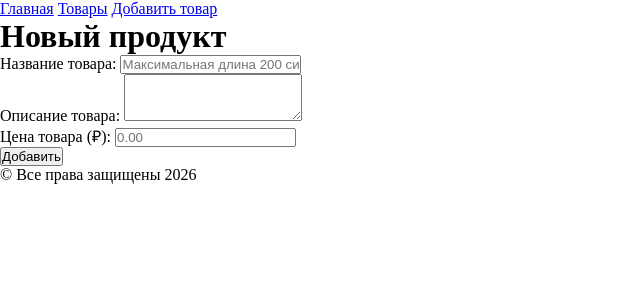
After one commit to swatkmz2020-code/django-master-project, a Django app: page /products/add/ in a window 1280 px wide. The commit adds this page. Shown: the top 300 px of the page, without its empty margins (0-640 px from the left). Run offline with Django 5.2, Linux system fonts and the light colour scheme.

Commit message:
Реализовал функционал добавления товара.

```diff
--- a/apps/eshop/templates/eshop/base.html
+++ b/apps/eshop/templates/eshop/base.html
@@ -15,6 +15,7 @@
         <nav>
             <a href="{% url 'eshop:home_page' %}">Главная</a>
             <a href="{% url 'eshop:product_list' %}">Товары</a>
+            <a href="{% url 'eshop:product_add' %}">Добавить товар</a>
         </nav>
     </header>
 
--- /dev/null
+++ b/apps/eshop/templates/eshop/product_add.html
@@ -0,0 +1,44 @@
+{% extends "eshop/base.html" %}
+
+{% block page_title %}
+    Gastronom | Добавить товар
+{% endblock page_title %}
+
+{% block page_content %}
+    <h1>Новый продукт</h1>
+
+    <form method="POST">
+        {% csrf_token %}
+
+        <div>
+            <label for="titleInput">Название товара:</label>
+            <input
+                id="titleInput"
+                name="title"
+                type="text"
+                placeholder="Максимальная длина 200 символов"
+                required
+            >
+        </div>
+
+        <div>
+            <label for="textInput">Описание товара:</label>
+            <textarea id="textInput" name="text" rows="3"></textarea>
+        </div>
+
+        <div>
+            <label for="priceInput">Цена товара (₽):</label>
+            <input
+                id="priceInput"
+                name="price"
+                type="number"
+                step="0.01"
+                min="0"
+                placeholder="0.00"
+                required
+            >
+        </div>
+
+        <button type="submit">Добавить</button>
+    </form>
+{% endblock page_content %}
--- a/apps/eshop/urls.py
+++ b/apps/eshop/urls.py
@@ -8,4 +8,5 @@ urlpatterns = [
     path('', views.home_page_view, name="home_page"),
     path('products/', views.product_list_view, name="product_list"),
     path('products/<int:product_id>/', views.product_detail_view, name='product_detail'),
+    path('products/add/', views.product_add_view, name='product_add'),
 ]
--- a/apps/eshop/views.py
+++ b/apps/eshop/views.py
@@ -1,4 +1,4 @@
-from django.shortcuts import get_object_or_404, render
+from django.shortcuts import get_object_or_404, redirect, render
 
 from eshop.models import Product
 
@@ -15,3 +15,16 @@ def product_list_view(request):
 def product_detail_view(request, product_id):
     product = get_object_or_404(Product, id=product_id)
     return render(request, 'eshop/product_detail.html', {'product': product})
+
+
+def product_add_view(request):
+    if request.method == "POST":
+        product = Product.objects.create(
+            title=request.POST['title'],
+            text=request.POST['text'],
+            price=request.POST.get('price', '0.00')
+        )
+        return redirect('eshop:product_detail', product_id=product.pk)
+
+    # Все остальные запросы (включая GET) уходят сюда
+    return render(request, 'eshop/product_add.html')
```
